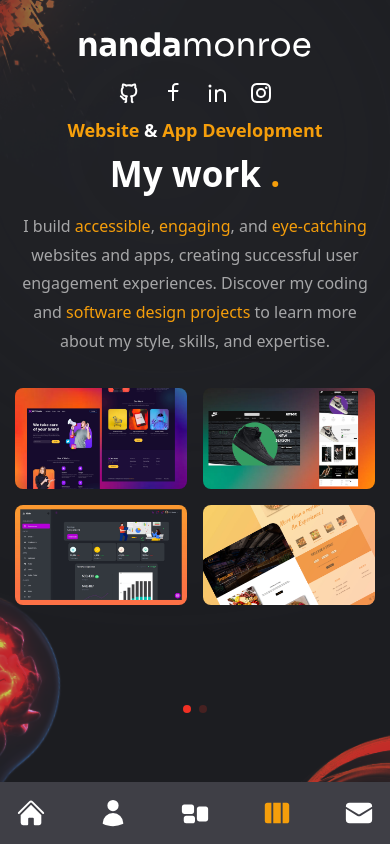
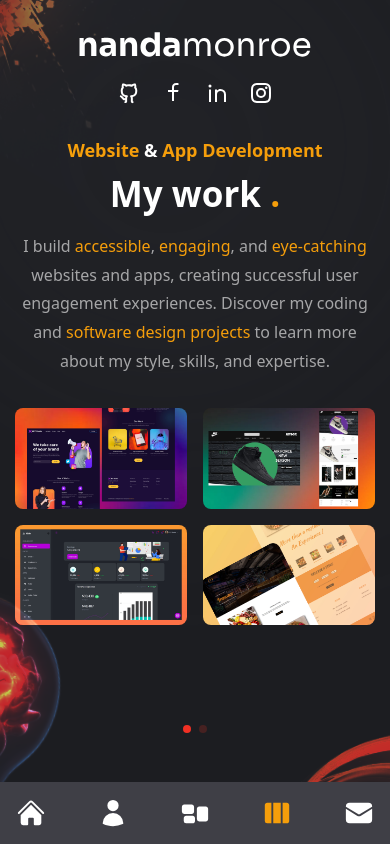
Before and after one commit to NandaMonroe/Portfolio, a Next.js app: page /work in a window 390 px wide. Built offline with nearby package versions, Linux system fonts and the light colour scheme.

Commit message:
Added margin top for mobile devices

```diff
--- a/pages/work/index.js
+++ b/pages/work/index.js
@@ -14,7 +14,7 @@ const Work = () => {
       <div className="container mx-auto">
         <div className="flex flex-col xl:flex-row gap-x-8 items-center">
           {/* text */}
-          <div className="text-center flex xl:w-[30vw] flex-col lg:text-left mb-4 xl:mb-0">
+          <div className="text-center flex xl:w-[30vw] flex-col lg:text-left mt-10 lg:mt-0 mb-4 xl:mb-0">
             {/* subtitle */}
             <motion.h2
               variants={fadeIn("up", 0.2)}
```
